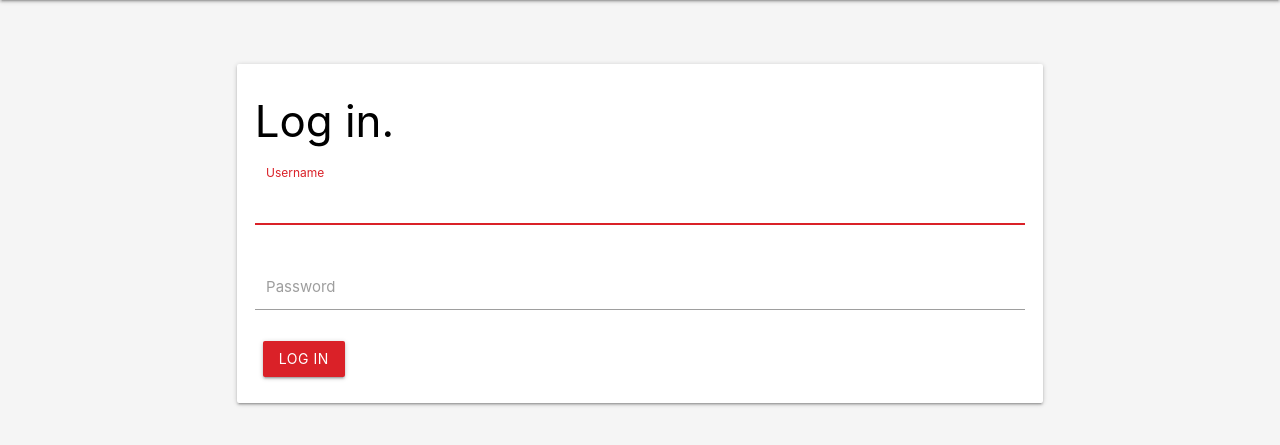
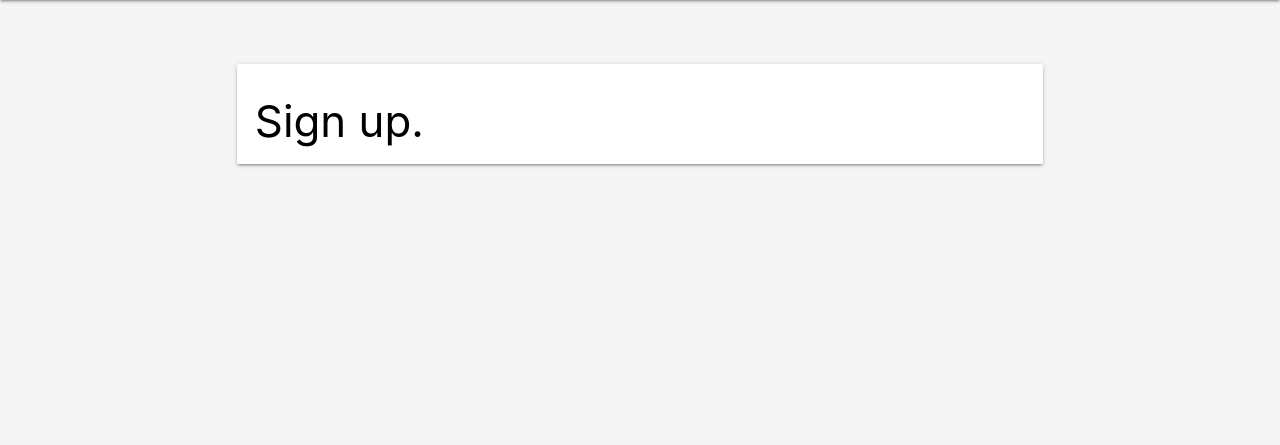
Before and after one commit to gutentag2012/Bosch_Internship_Django_Polls, a Django app: page /signup/ in a window 1280 px wide. Shown: the part 64-509 px from the top of the page. Run offline with Django 3.2, Linux system fonts and the light colour scheme; some libraries are stand-ins or nearby versions.

Commit message:
More refactoring

```diff
--- a/polls/urls.py
+++ b/polls/urls.py
@@ -9,6 +9,6 @@ urlpatterns = [
     path('polls/<int:poll_id>/', views.single_poll_view, name='polls'),
     # The login page, where user can log into an existing account
     path('login/', views.log_in_view, name='login'),
-
-    path('signup/', views.log_in_view, name='signup'),
+    # The signup page, where a new user can be created
+    path('signup/', views.sign_up_view, name='signup'),
 ]
--- a/polls/views.py
+++ b/polls/views.py
@@ -25,6 +25,13 @@ def log_in_view(request):
             return redirect("home")
 
     return render(request, "login.html", context)
+
+
+def sign_up_view(request):
+    """The view that is responsible creating a new user."""
+    context = {}
+
+    return render(request, "signup.html", context)
 
 
 def home_page_view(request):
--- a/templates/base.html
+++ b/templates/base.html
@@ -13,7 +13,7 @@
     <link rel="stylesheet" href="{% static '/css/base.css' %}">
     <link rel="stylesheet" href="{% static '/css/colors.css' %}">
     <link rel="stylesheet" href="{% static '/css/material_override.css' %}">
-    <link rel="icon" type="image/png" href="{% static 'bp_logo.png' %}" sizes="96x96">
+    <link rel="icon" type="image/png" href="{% static 'img/bp_logo.png' %}" sizes="96x96">
     <title>Bosch Polls</title>
 </head>
 <script src="{% static '/js/materialize.min.js' %}">
@@ -56,7 +56,7 @@
 <nav>
     <div class="nav-wrapper">
         <a href="{% url 'home' %}" class="brand-logo">
-            <img src="{% static 'bp_logo.png' %}" alt="logo">
+            <img src="{% static 'img/bp_logo.png' %}" alt="logo">
             <p id="logo-text">Bosch Polls</p>
         </a>
         <ul id="nav-mobile" class="right hide-on-med-and-down">
--- a/templates/overview_polls.html
+++ b/templates/overview_polls.html
@@ -23,7 +23,7 @@
             <div class="card col c{{poll.color_index}}-card" style="width: 100%">
                 <div class="card-header">
                     <h5>{{poll.question}}</h5>
-                    <strong>{{poll.votes}} Vote{% if poll.votes != 1 %}s{% endif %}</strong>
+                    <strong>{{poll.votes}} Vote{{poll.vote|pluralize}}</strong>
                 </div>
                 <div class="tag-holder">
                     {% for tag in poll.tags %}
--- /dev/null
+++ b/templates/signup.html
@@ -0,0 +1,16 @@
+{% extends 'base.html' %}
+
+{% block content %}
+
+<div class="container-login card">
+    <h3>Sign up.</h3>
+</div>
+
+<script>
+  document.addEventListener('DOMContentLoaded', () => {
+    const [fab] = document.getElementsByClassName("fixed-action-btn")
+    console.log(fab)
+    fab.setAttribute("style", "display:none;")
+  })
+</script>
+{% endblock %}
--- a/templates/single_poll.html
+++ b/templates/single_poll.html
@@ -32,7 +32,7 @@
                 <div class="progress c{{answer.color_index}}-lighter">
                     <div class="determinate c{{answer.color_index}}" style="width: {{answer.votes_percent}}%"></div>
                 </div>
-                <p>{% if not voted %}???{% else %}{{answer.votes}}{% endif %} Vote{% if answer.votes != 1 %}s{% endif %}</p>
+                <p>{% if not voted %}???{% else %}{{answer.votes}}{% endif %} Vote{{answer.votes|pluralize}}</p>
             </div>
             {% endfor %}
         </form>
```
Also changed, not shown: polls/forms.py (added), static/img/bp_logo.png (renamed from static/bp_logo.png), static/img/bp_logo.svg (renamed from static/bp_logo.svg).
